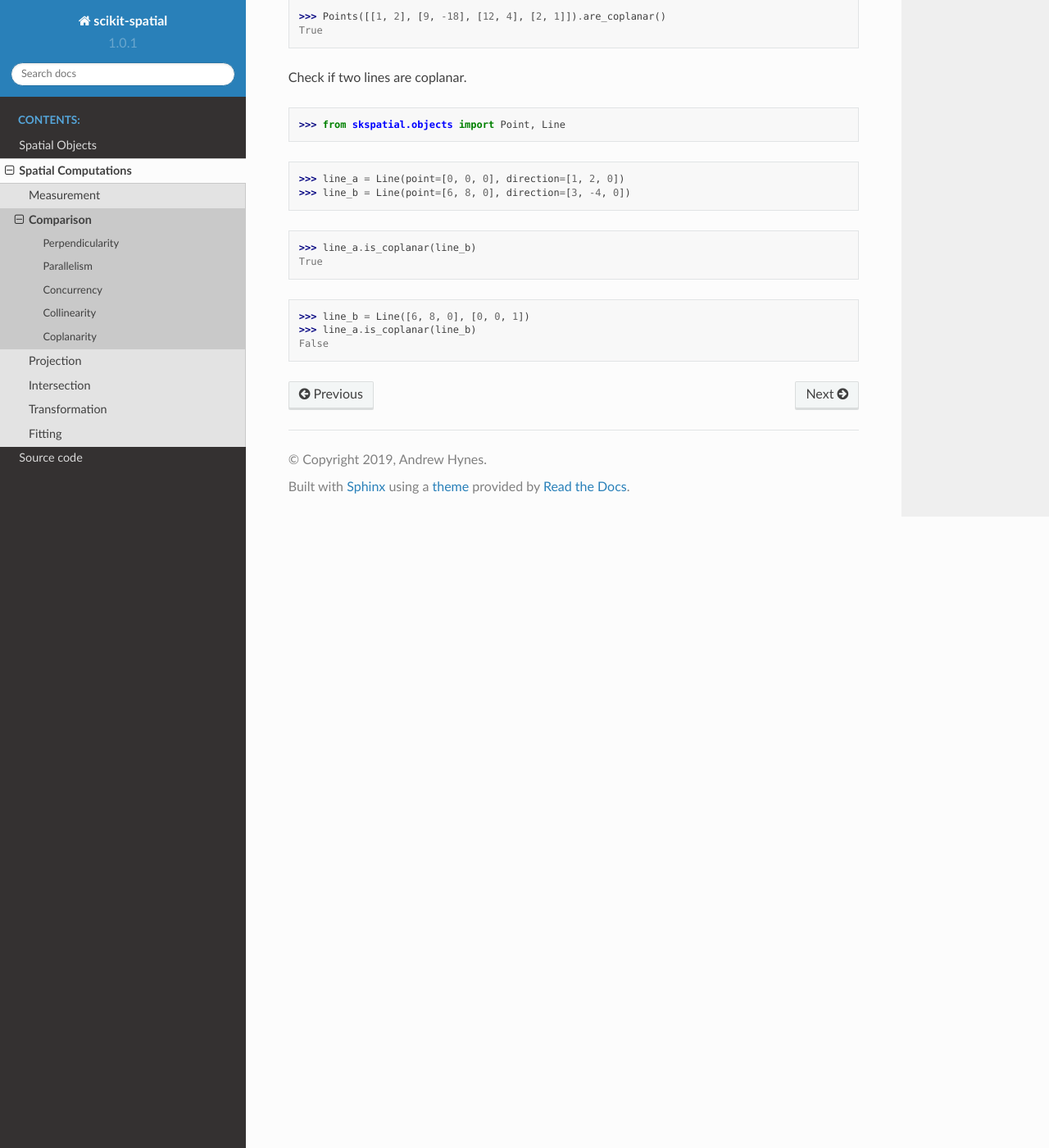
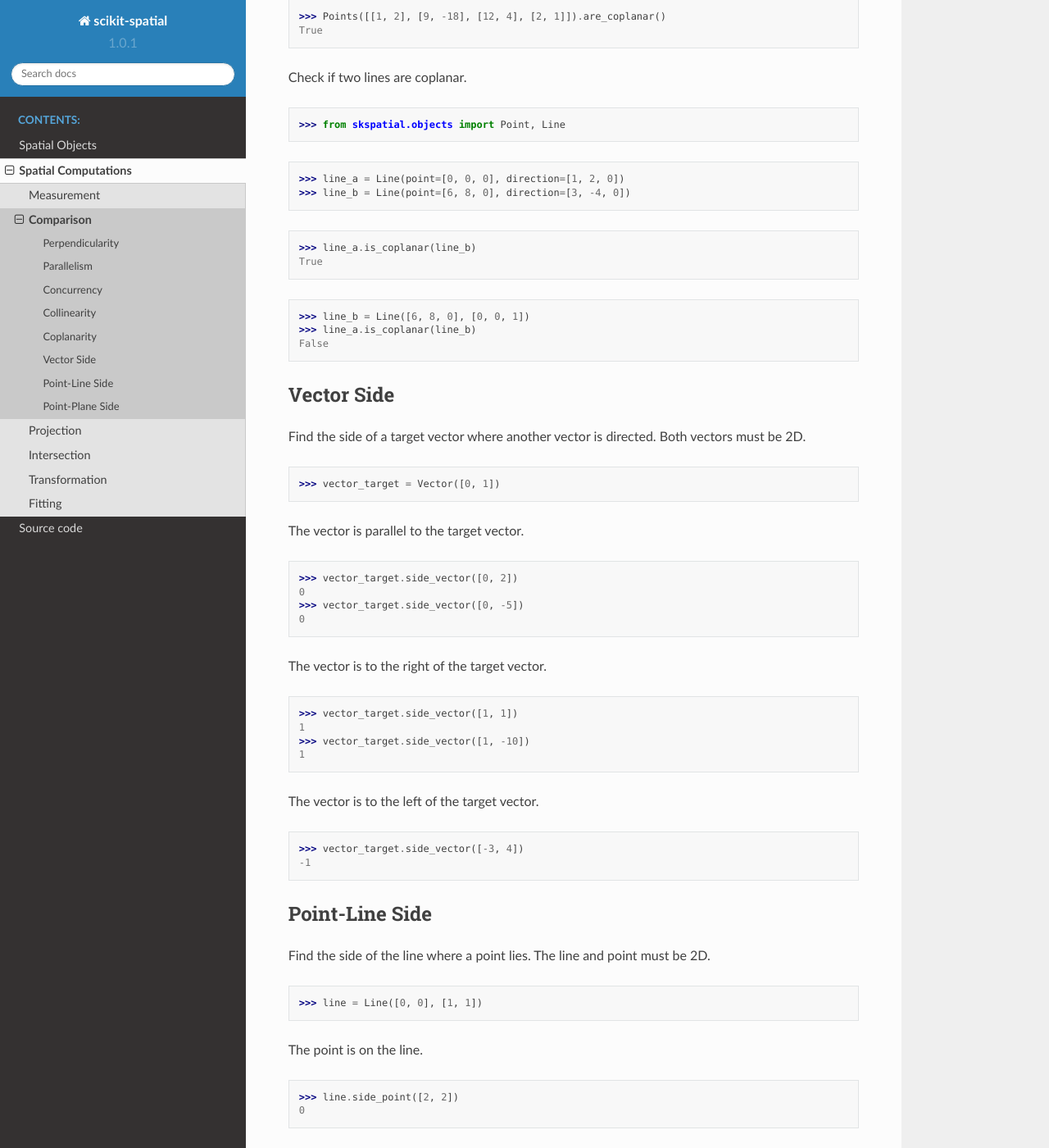
Before and after one commit to ajhynes7/scikit-spatial, a Sphinx documentation site: the page built from doc/source/computations/comparison.rst, in a window 1280 px wide and 1400 px high, scrolled down 1734 px. Shown: the whole window at 82% size. Built offline with Sphinx 7.4.7 and the Read the Docs theme 2.0.0, drawn with Linux system fonts in a browser that asks for light colours; some of the changed text lies outside the part shown.

Commit message:
Add documentation for side_vector/side_point methods to comparison.rst

```diff
--- a/doc/source/computations/comparison.rst
+++ b/doc/source/computations/comparison.rst
@@ -86,3 +86,99 @@ True
 >>> line_b = Line([6, 8, 0], [0, 0, 1])
 >>> line_a.is_coplanar(line_b)
 False
+
+
+Vector Side
+-----------
+
+Find the side of a target vector where another vector is directed.
+Both vectors must be 2D.
+
+
+>>> vector_target = Vector([0, 1])
+
+
+The vector is parallel to the target vector.
+
+>>> vector_target.side_vector([0, 2])
+0
+>>> vector_target.side_vector([0, -5])
+0
+
+
+The vector is to the right of the target vector.
+
+>>> vector_target.side_vector([1, 1])
+1
+>>> vector_target.side_vector([1, -10])
+1
+
+
+The vector is to the left of the target vector.
+
+>>> vector_target.side_vector([-3, 4])
+-1
+
+
+Point-Line Side
+---------------
+
+Find the side of the line where a point lies.
+The line and point must be 2D.
+
+
+>>> line = Line([0, 0], [1, 1])
+
+
+The point is on the line.
+
+>>> line.side_point([2, 2])
+0
+
+
+The point is to the right of the line.
+
+>>> line.side_point([5, 3])
+1
+
+
+The point is to the left of the line.
+
+>>> line.side_point([5, 10])
+-1
+
+
+Point-Plane Side
+----------------
+
+Find the side of the plane where a point lies.
+
+
+>>> from skspatial.objects import Plane
+>>> plane = Plane([0, 0, 0], [0, 0, 1])
+
+
+The point is in on the plane.
+
+>>> plane.side_point([2, 5, 0])
+0
+
+
+The point is in front of the plane.
+
+>>> plane.side_point([1, -5, 6])
+1
+
+
+The point is behind the plane.
+
+>>> plane.side_point([5, 8, -4])
+-1
+
+
+Higher dimensions are supported.
+
+>>> plane = Plane([0, 0, 0, 0], [0, 1, 0, 1])
+
+>>> plane.side_point([0, -10, 4, 1])
+-1
```
